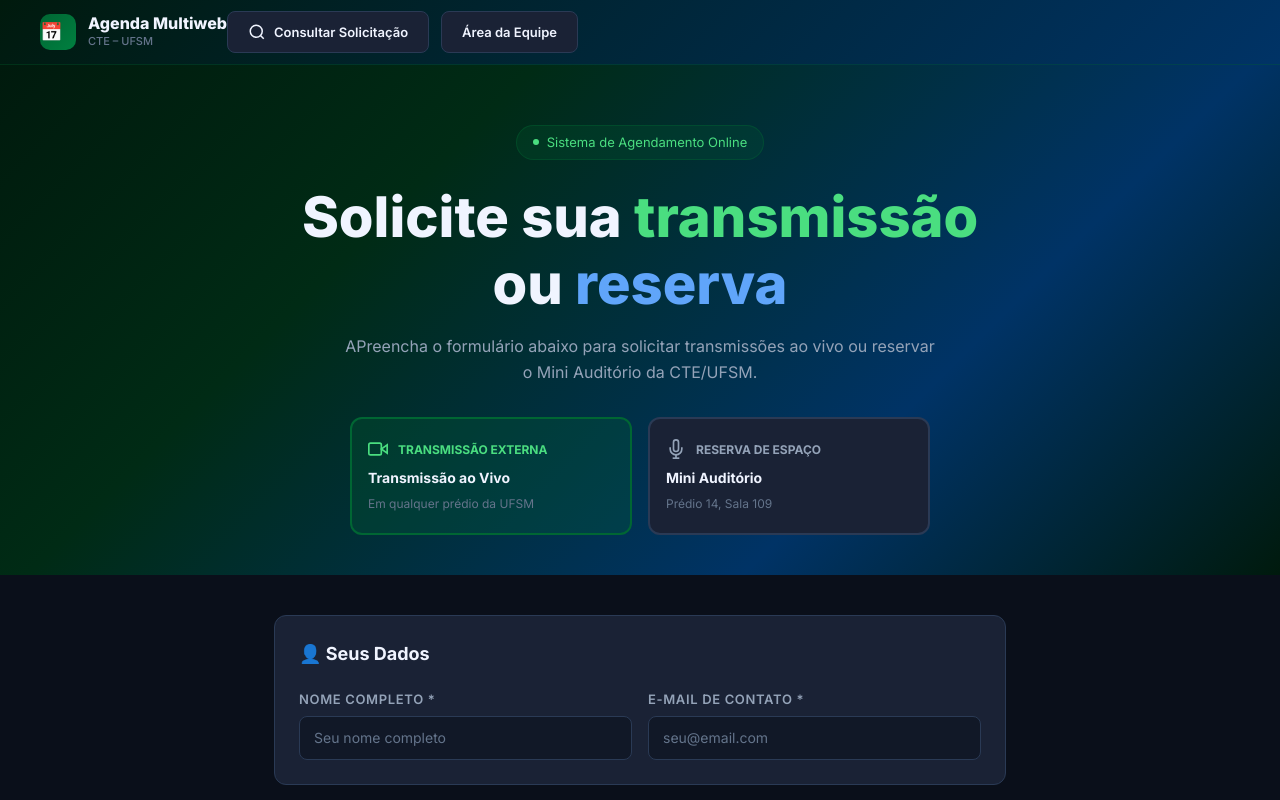
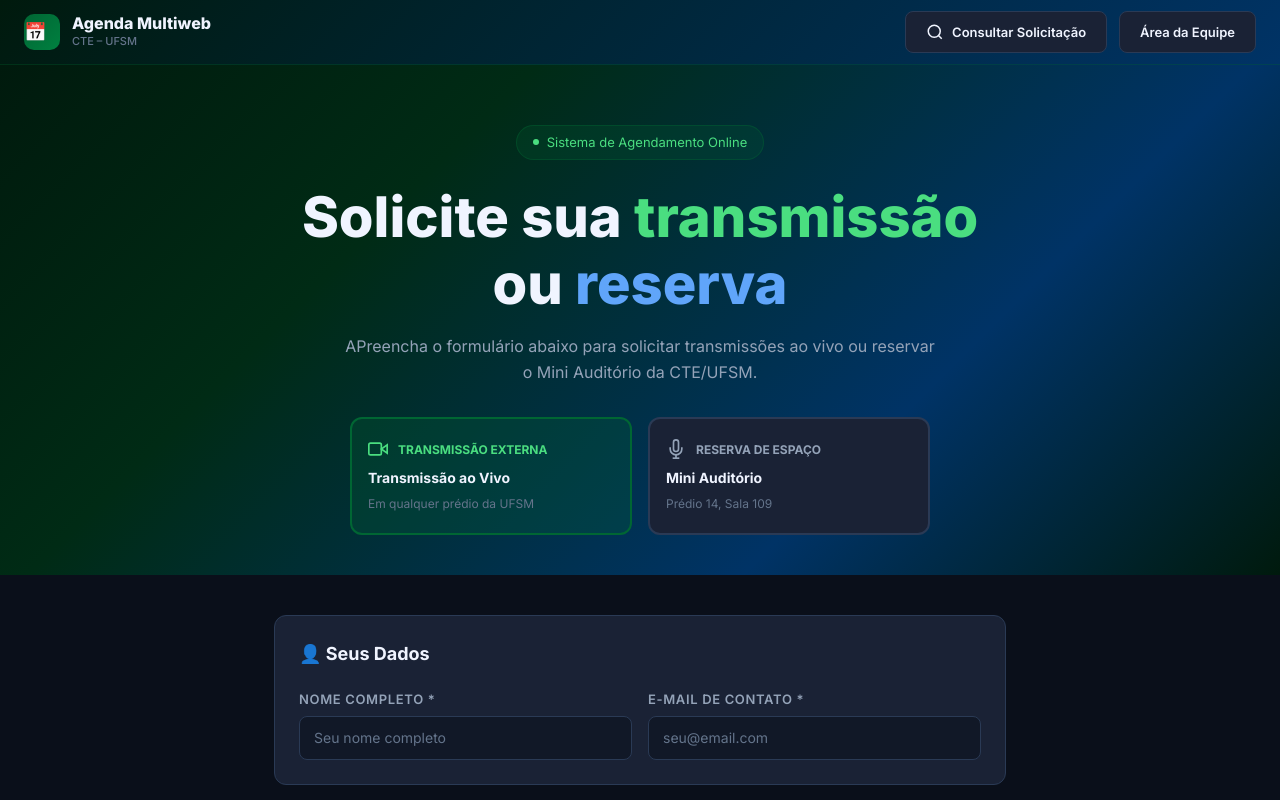
Before and after one commit to AnthonyPerotti/agenda-multiweb, a Next.js app: page / in a window 1280 px wide. Shown: the top 800 px of the page. Built offline with nearby package versions, Linux system fonts and the light colour scheme.

Commit message:
fix: add marginLeft auto to right buttons container for absolute right alignment

```diff
--- a/app/page.tsx
+++ b/app/page.tsx
@@ -265,15 +265,14 @@ export default function HomePage() {
         <div
           style={{
             width: "100%",
-            maxWidth: 1200,
-            margin: "0 auto",
             display: "flex",
+            flexDirection: "row",
             alignItems: "center",
             justify: "space-between",
             height: 64,
           }}
         >
-          <div style={{ display: "flex", alignItems: "center", gap: 12 }}>
+          <div style={{ display: "flex", alignItems: "center", gap: 12, flexShrink: 0 }}>
             <div
               style={{
                 width: 36,
@@ -294,7 +293,7 @@ export default function HomePage() {
             </div>
           </div>
 
-          <div style={{ display: "flex", gap: 12, alignItems: "center" }}>
+          <div style={{ display: "flex", gap: 12, alignItems: "center", marginLeft: "auto" }}>
             <button
               className="btn btn-secondary"
               onClick={() => router.push("/consultar")}
```
